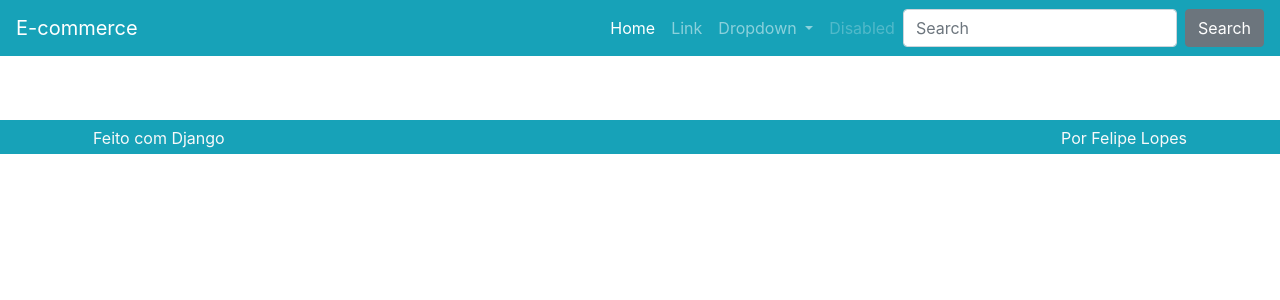
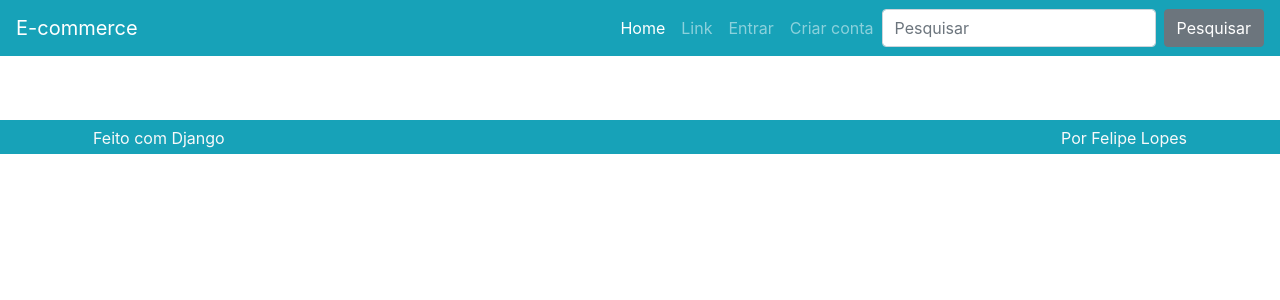
Before and after one commit to Felipe-007/Ecommerce, a Django app: page / in a window 1280 px wide. Shown: the top 300 px of the page. Run offline with Django 3.2, Linux system fonts and the light colour scheme; data that the repository does not hold is empty; parts of the project's set-up code (start-up, migrations or seed data) failed here and were passed over; some libraries are stand-ins or nearby versions.

Commit message:
C12 - Login e Logout

```diff
--- a/perfil/templates/perfil/atualizar.html
+++ b/perfil/templates/perfil/atualizar.html
@@ -1,5 +1,6 @@
 {% extends 'perfil/criar.html' %}
 
 {% block titulocadastro %}
-<h1>Atualizar dados</h1>
+<h4>Atualizar dados</h4>
+<p>Utilize o formulário a seguir para atualizar os seus dados.</p>
 {% endblock %}
--- a/templates/parciais/_nav.html
+++ b/templates/parciais/_nav.html
@@ -15,21 +15,26 @@
             <li class="nav-item">
                 <a class="nav-link" href="#">Link</a>
             </li>
+
+            {% if request.user.is_authenticated %}
             <li class="nav-item dropdown">
                 <a class="nav-link dropdown-toggle" href="#" id="navbarDropdown" role="button"
                     data-toggle="dropdown" aria-haspopup="true" aria-expanded="false">
-                    Dropdown
+                    Conta
                 </a>
                 <div class="dropdown-menu" aria-labelledby="navbarDropdown">
-                    <a class="dropdown-item" href="#">Action</a>
-                    <a class="dropdown-item" href="#">Another action</a>
-                    <div class="dropdown-divider"></div>
-                    <a class="dropdown-item" href="#">Something else here</a>
+                    <a class="dropdown-item" href="{% url 'perfil:criar' %}">Atualizar</a>
+                    <a class="dropdown-item" href="{% url 'perfil:logout' %}">Sair</a>
                 </div>
             </li>
+            {% else %}
             <li class="nav-item">
-                <a class="nav-link disabled" href="#">Disabled</a>
+                <a class="nav-link" href="{% url 'perfil:criar' %}">Entrar</a>
             </li>
+            <li class="nav-item">
+                <a class="nav-link" href="{% url 'perfil:criar' %}">Criar conta</a>
+            </li>
+            {% endif %}
 
             {% if request.session.carrinho %}
             <li class="nav-item">
@@ -49,8 +54,8 @@
 
         </ul>
         <form class="form-inline my-2 my-lg-0">
-            <input class="form-control mr-sm-2" type="search" placeholder="Search" aria-label="Search">
-            <button class="btn btn-secondary my-2 my-sm-0" type="submit">Search</button>
+            <input class="form-control mr-sm-2" type="search" placeholder="Pesquisar" aria-label="Search">
+            <button class="btn btn-secondary my-2 my-sm-0" type="submit">Pesquisar</button>
         </form>
     </div>
 </nav>
```
Also changed, not shown: perfil/templates/perfil/criar.html (+21 -4 lines), perfil/views.py (+36 -3 lines).
